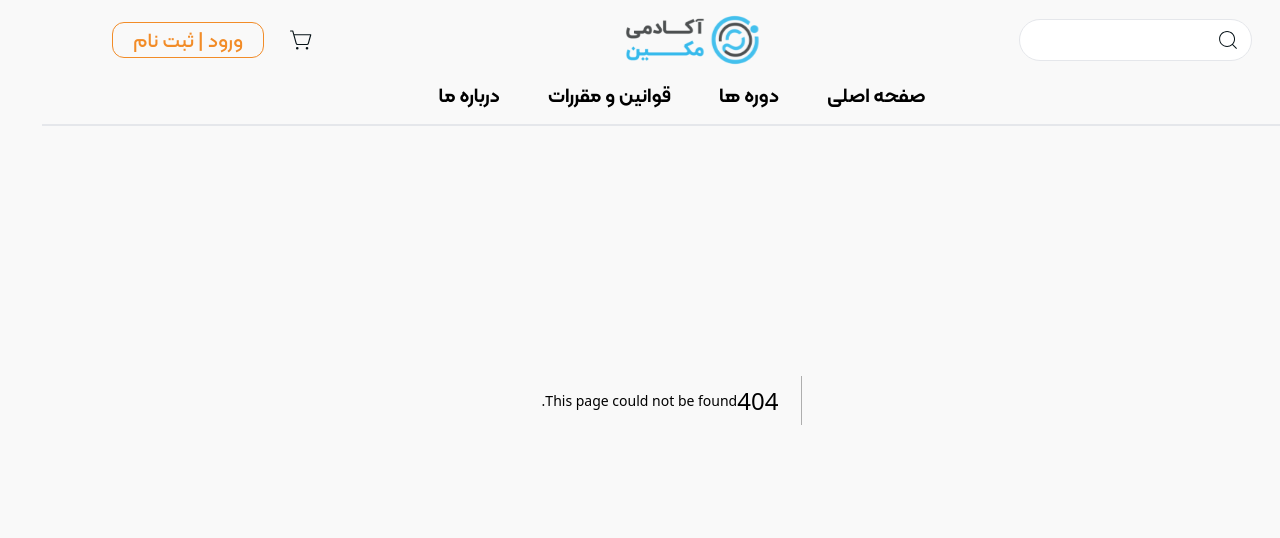
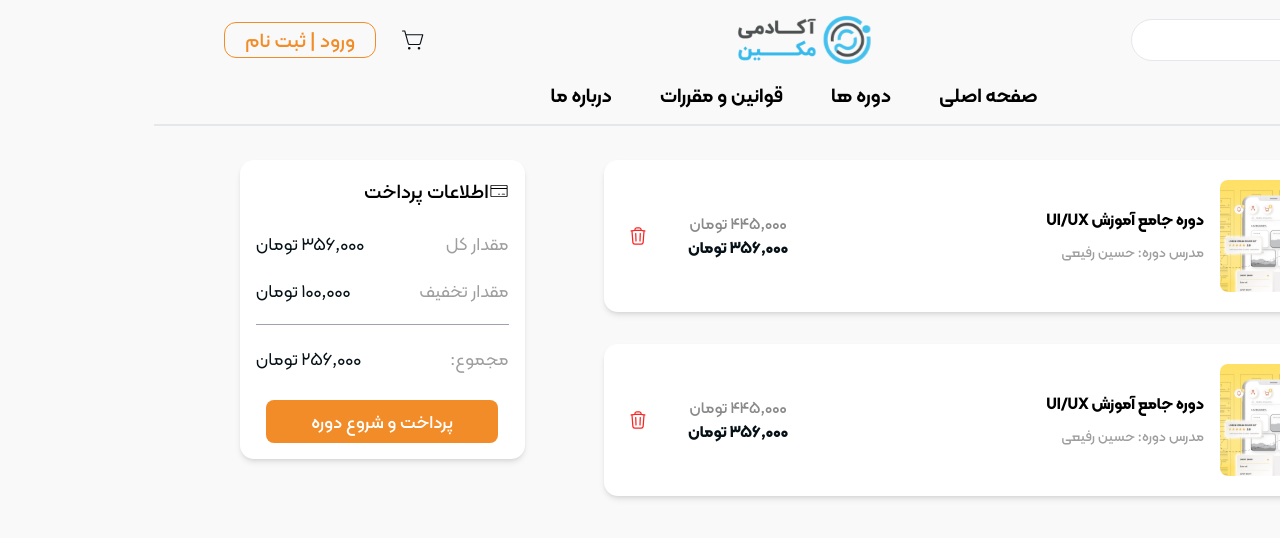
Before and after one commit to amirrowll/online-learning-makin, a Next.js app: page /cart in a window 1280 px wide. Before the commit this address had no page. Shown: the top 538 px of the page. Built offline with nearby package versions, Linux system fonts and the light colour scheme.

Commit message:
shopping cart complete

```diff
--- a/Feature/coursesHeader/CoursesHeader.tsx
+++ b/Feature/coursesHeader/CoursesHeader.tsx
@@ -75,7 +75,7 @@ export default function CoursesHeader() {
       </div>
 
 
-      {/* <div id="drawer-bottom-example" className="sm:hidden fixed bottom-14 left-0 right-0 z-40 w-full p-4 overflow-y-auto transition-transform bg-white dark:bg-gray-800 transform-none" aria-labelledby="drawer-bottom-label">
+      <div id="drawer-bottom-example" className="sm:hidden fixed bottom-14 left-0 right-0 z-40 w-full p-4 overflow-y-auto transition-transform bg-white dark:bg-gray-800 transform-none" aria-labelledby="drawer-bottom-label">
         <h5 id="drawer-bottom-label" className="inline-flex items-center mb-4 text-[18px] font-kalamehRegular text-[#051116]"> دسته بندی دوره ها </h5>
         <button type="button" data-drawer-hide="drawer-bottom-example" aria-controls="drawer-bottom-example" className="text-gray-400 bg-transparent hover:bg-gray-200 hover:text-gray-900 rounded-lg text-sm w-8 h-8 absolute top-2.5 end-2.5 inline-flex items-center justify-center dark:hover:bg-gray-600 dark:hover:text-white" >
           <svg className="w-3 h-3" aria-hidden="true" xmlns="http://www.w3.org/2000/svg" fill="none" viewBox="0 0 14 14">
@@ -88,7 +88,7 @@ export default function CoursesHeader() {
             <li className='text-[#051116] border-b py-3'>{item.text}</li>
           </ul>
         ))}
-      </div> */}
+      </div>
 
       <div className='flex items-start mt-8 w-full '>
         <div className='border-[2px] shadow-lg rounded-lg w-fit px-3 py-7 sm:flex sm:flex-col sm:items-start hidden '>
--- /dev/null
+++ b/Feature/shoppingCart/ShoppingCart.tsx
@@ -0,0 +1,89 @@
+import React from 'react'
+import { HiOutlineTrash } from "react-icons/hi2";
+import { IoCloseOutline } from "react-icons/io5";
+import { PiCreditCardLight } from "react-icons/pi";
+
+export default function ShoppingCart() {
+
+  const cart = [
+    {
+      id: 1,
+      image: "/imageLanding/carts.svg",
+      title: " دوره جامع آموزش UI/UX  ",
+      mentor: " حسین رفیعی ",
+      beforeDiscount: "۴۴۵,۰۰۰",
+      afterDiscount: "۳۵۶,۰۰۰",
+    },
+    {
+      id: 2,
+      image: "/imageLanding/carts.svg",
+      title: " دوره جامع آموزش UI/UX  ",
+      mentor: " حسین رفیعی ",
+      beforeDiscount: "۴۴۵,۰۰۰",
+      afterDiscount: "۳۵۶,۰۰۰",
+    },
+  ]
+
+  const price = [
+    {
+      id:1,
+      piceProduct: " ۳۵۶,۰۰۰ ",
+      disCount: " ۱۰۰,۰۰۰ ",
+      total: " ۲۵۶,۰۰۰ ",
+    }
+  ]
+
+  return (
+    <div className='mt-20 px-5 max-w-[480px] mx-auto sm:w-full sm:max-w-[620px] md:flex md:items-start md:max-w-[850px] md:mt-32 md:px-0 md:gap-3 lg:mt-40 lg:max-w-[1440px] lg:px-[70px] lg:gap-16'>
+      <div className='flex flex-col gap-5 lg:gap-8 md:w-8/12'>
+        {cart.map(item => (
+        <div key={item.id} className='flex flex-col bg-white  rounded-[14px] py-5 px-3 mobileXxl:px-6 sm:flex sm:flex-row sm:items-center sm:justify-between md:mr-2 shadow-md'>
+          <div className='flex flex-col items-start w-full max-w-[300px] mx-auto relative sm:flex sm:flex-row sm:mx-0 sm:items-center'>
+            <img className='w-full sm:max-w-[112px] md:hidden lg:block' src={item.image} alt="img" />
+            <button className=''>
+              <IoCloseOutline className='absolute top-3 right-3 bg-white w-5 h-5 rounded-full sm:hidden' />
+            </button>
+            <div className='pr-4 flex flex-col gap-3'>
+              <h1 className='text-sm font-kalamehMedium sm:text-[16px] sm:font-kalamehBold pt-4 sm:pt-0'> {item.title} </h1>
+              <span className='text-[14px] font-kalamehMedium text-[#9E9E9E] hidden sm:block'> مدرس دوره:{item.mentor} </span>
+            </div>
+          </div>
+
+          <div className='flex items-center justify-between pt-2 sm:pt-0 gap-10'>
+            <span className='text-[12px] font-kalamehRegular text-[#9E9E9E] sm:hidden '> مدرس دوره:{item.mentor} </span>
+            <div className='flex flex-col items-center'>
+              <span className='text-[#898989] font-kalamehRegular text-[14px] sm:text-[16px] sm:font-kalamehMedium'>{item.beforeDiscount} تومان</span>
+              <span className='text-[#051116] text-[14px] font-kalamehBold sm:text-[16px]'>{item.afterDiscount} تومان</span>
+            </div>
+            <HiOutlineTrash className="hidden sm:block sm:w-5 sm:h-5 text-[#FA2523]" />
+          </div>
+        </div>
+      ))}
+      </div>
+
+
+      {price.map(item => (
+        <div key={item.id} className='mt-7 py-4 bg-white rounded-[14px] px-4 sm:max-w-[620px] smallTablet:w-[30%] mx-auto md:mt-0 shadow-md lg:w-4/12 xl:w-3/12 '>
+          <h1 className='flex items-center text-[20px] font-kalamehMedium'> <PiCreditCardLight />اطلاعات پرداخت </h1>
+          <div className='flex items-center justify-between text-[18px] font-kalamehRegular text-[#9E9E9E] pt-6'>
+            <span> مقدار کل </span>
+            <span className='text-[#051116]'> {item.piceProduct} تومان </span>
+          </div>
+          <div className='flex items-center justify-between text-[18px] font-kalamehRegular text-[#9E9E9E] py-5'>
+            <span> مقدار تخفیف </span>
+            <span className='text-[#051116]'> {item.disCount} تومان </span>
+          </div>
+          <hr className='border-gray-400 pt-5'/>
+          <div className='flex items-center justify-between text-[18px] font-kalamehRegular text-[#9E9E9E]'>
+            <span>  مجموع: </span>
+            <span className='text-[#051116]'> {item.total} تومان </span>
+          </div>
+          <div className='flex justify-center'>
+             <button className='bg-[#F28C28] w-11/12 text-white text-[18px] font-kalamehMedium rounded-lg py-2 mt-7'> پرداخت و شروع دوره </button>
+          </div>
+        </div>
+      ))}
+
+    </div>
+  )
+}
--- /dev/null
+++ b/app/cart/page.tsx
@@ -0,0 +1,10 @@
+import ShoppingCart from '@/Feature/shoppingCart/ShoppingCart'
+import React from 'react'
+
+export default function page() {
+  return (
+    <div>
+        <ShoppingCart />
+    </div>
+  )
+}
```
Also changed, not shown: public/imageLanding/carts.svg (added).
